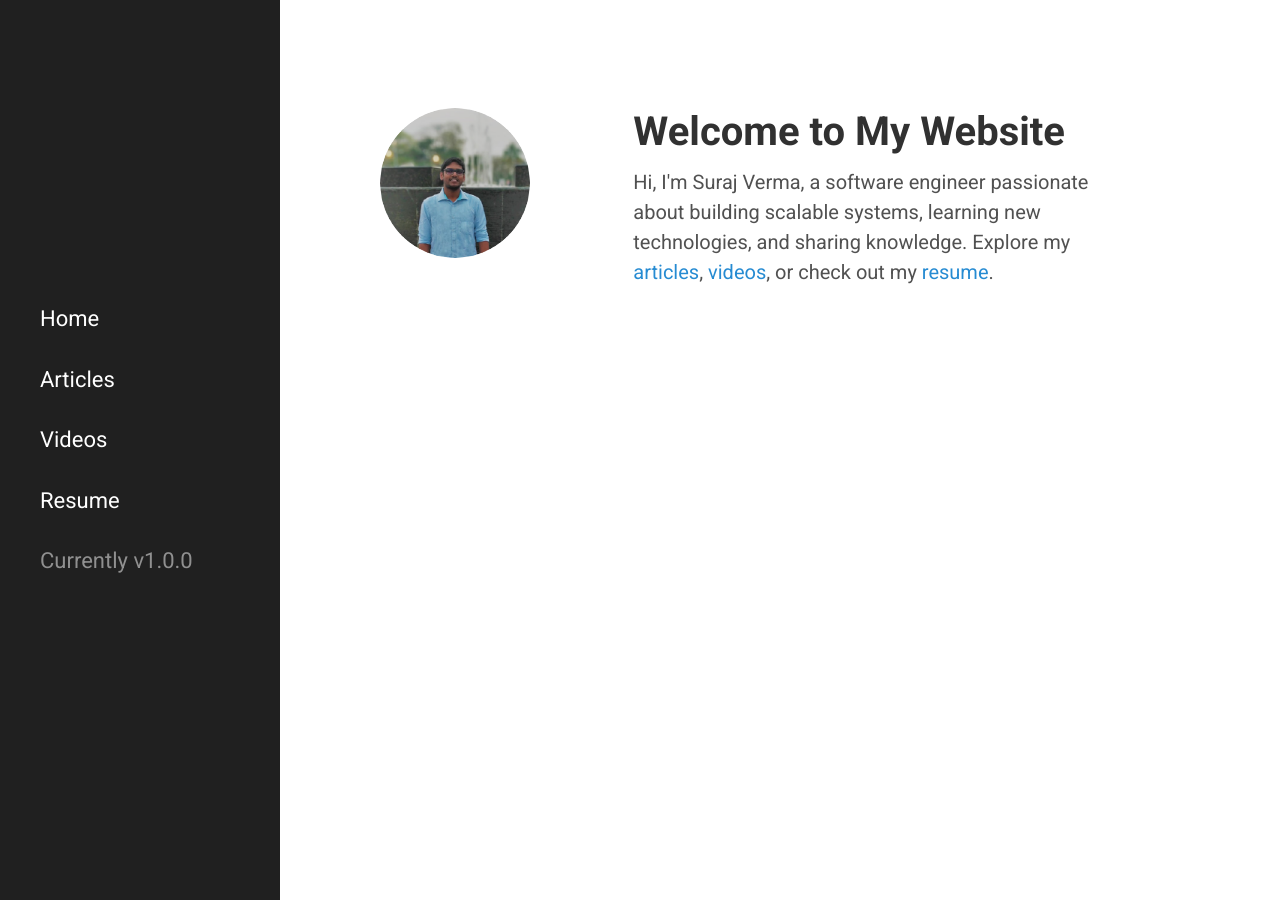
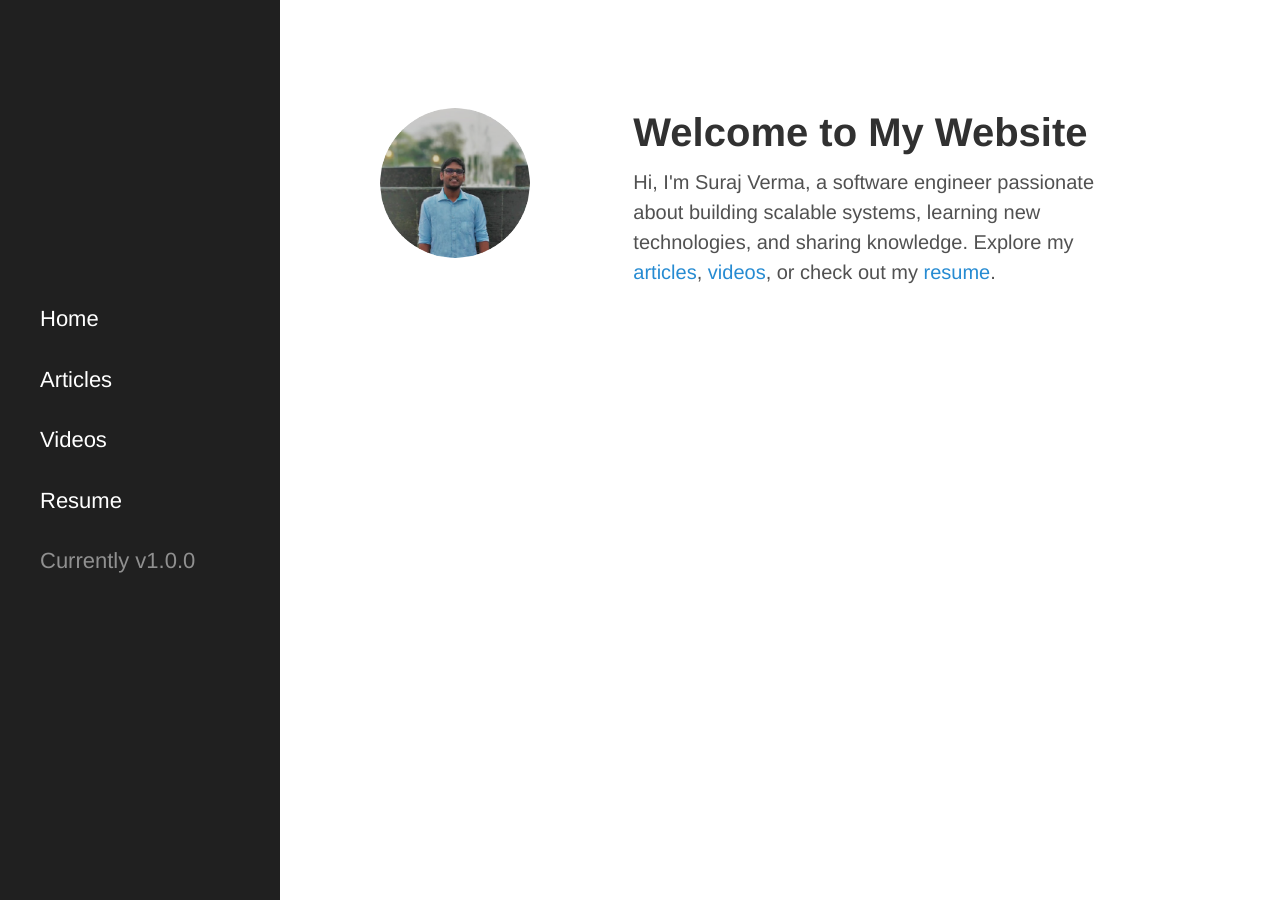
Before and after one commit to surajvm1/surajv311.github.io, a Jekyll site: the page built from index.html, in a window 1280 px wide. Built offline with Jekyll 4.4.1, drawn with Linux system fonts in a browser that asks for light colours; some web fonts are replaced; the list of posts is cut into pages by our own code.

Commit message:
Add utils12 may v2 (#9)
* fixes in website

* font change

```diff
--- a/public/css/hyde.css
+++ b/public/css/hyde.css
@@ -31,15 +31,15 @@
  * Update the foundational and global aspects of the page.
  */
 
-@import url('https://fonts.googleapis.com/css2?family=Roboto:wght@300;400;700&display=swap');
+@import url('https://fonts.googleapis.com/css2?family=Droid+Sans:wght@400;700&display=swap');
 
 html {
-  font-family: 'Roboto', sans-serif; /* Change to your preferred font */
+  font-family: 'CMS', 'Droid Sans', Helvetica, Arial, sans-serif; /* Change to your preferred font */
 }
 
 /* If you want to change heading fonts separately */
 h1, h2, h3, h4, h5, h6 {
-  font-family: 'Roboto', sans-serif;
+  font-family: 'CMS', 'Droid Sans', Helvetica, Arial, sans-serif;
 }
 
 @media (min-width: 48em) {
@@ -87,7 +87,7 @@ h1, h2, h3, h4, h5, h6 {
 .sidebar-about h1 {
   color: #fff;
   margin-top: 0;
-  font-family: "Abril Fatface", serif;
+  font-family: 'CMS', 'Droid Sans', Helvetica, Arial, sans-serif;
   font-size: 3.25rem;
 }
 
--- a/public/css/poole.css
+++ b/public/css/poole.css
@@ -47,17 +47,17 @@ body {
   padding: 0;
 }
 
-@import url('https://fonts.googleapis.com/css2?family=Roboto:wght@300;400;700&display=swap');
+@import url('https://fonts.googleapis.com/css2?family=Droid+Sans:wght@400;700&display=swap');
 
 html {
-  font-family: 'Roboto', sans-serif;
+  font-family: 'CMS', 'Droid Sans', Helvetica, Arial, sans-serif;
   font-size: 16px;
   line-height: 1.5;
 }
 
 /* If you want to change heading fonts separately */
 h1, h2, h3, h4, h5, h6 {
-  font-family: 'Roboto', sans-serif;
+  font-family: 'CMS', 'Droid Sans', Helvetica, Arial, sans-serif;
 }
 
 @media (min-width: 38em) {
@@ -397,7 +397,7 @@ tbody tr:nth-child(odd) th {
   overflow: hidden; /* clearfix */
   margin-left: -1rem;
   margin-right: -1rem;
-  font-family: "PT Sans", Helvetica, Arial, sans-serif;
+  font-family: 'CMS', 'Droid Sans', Helvetica, Arial, sans-serif;
   color: #ccc;
   text-align: center;
 }
```
